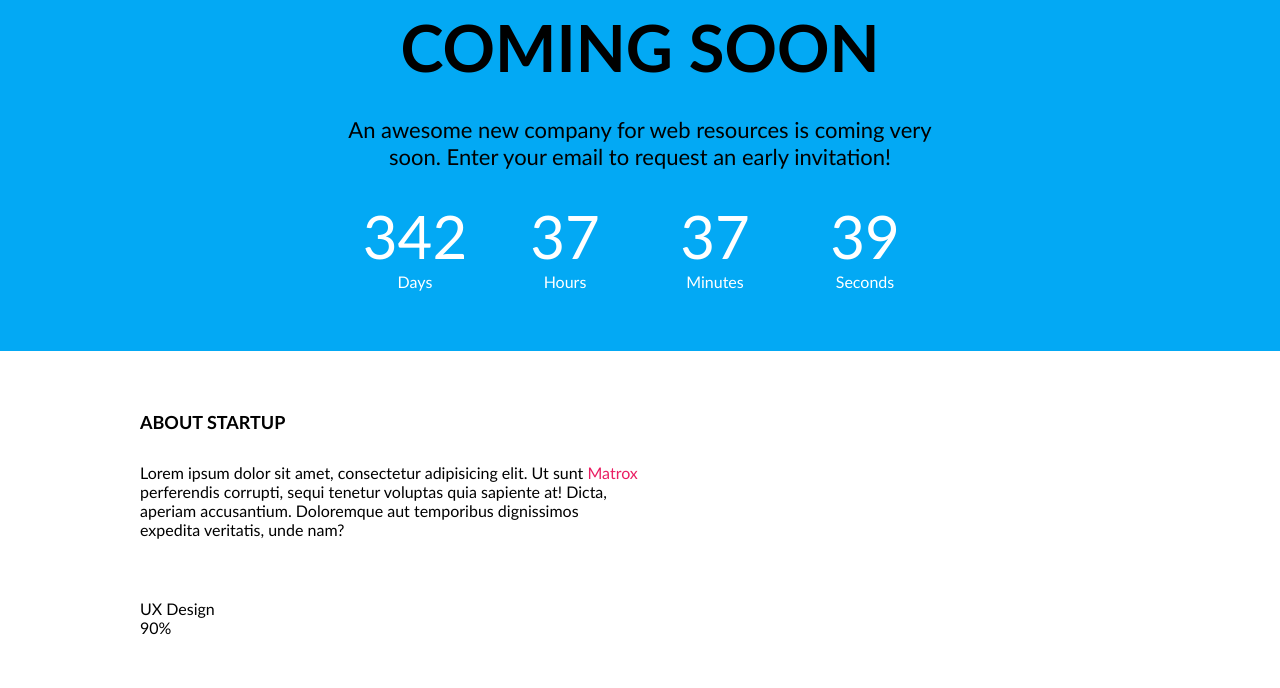
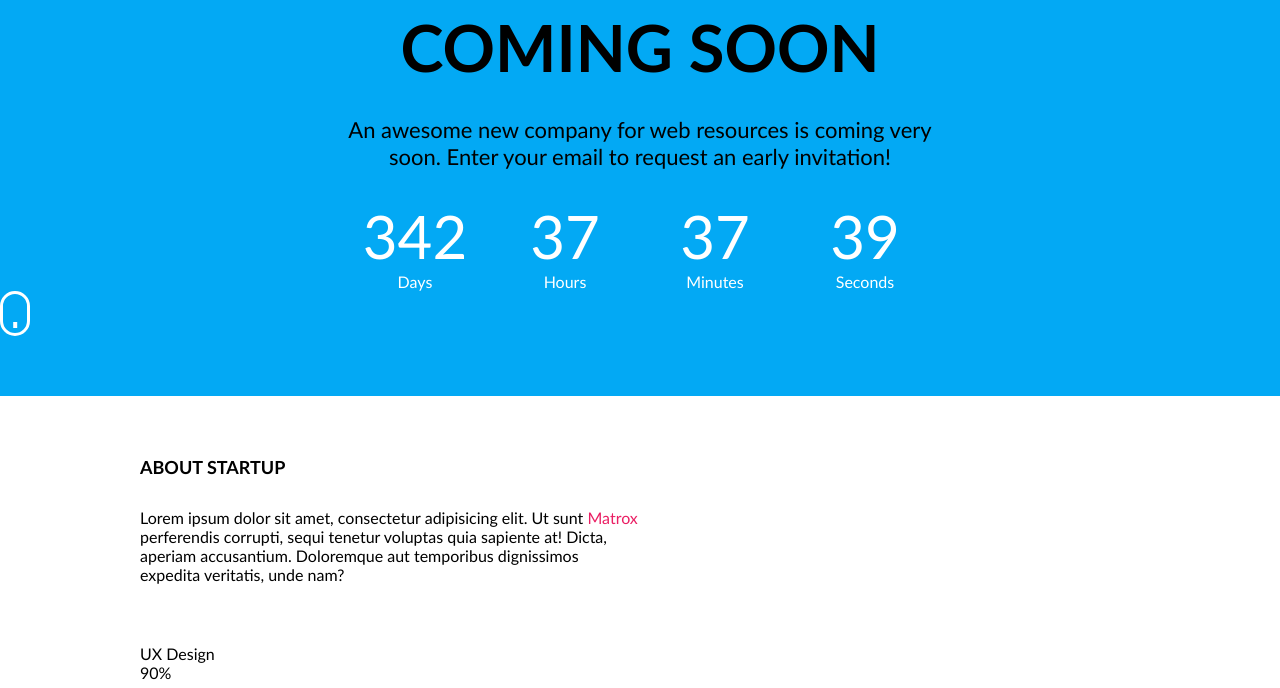
Before and after one commit to Lincikas/07-coming-soon, a website: page index.html in a window 1280 px wide. Shown: the part 112-800 px from the top of the page. Drawn offline with Linux system fonts and the light colour scheme.

Commit message:
Mouse #7

```diff
--- /dev/null
+++ b/css/components/mouse.css
@@ -0,0 +1,31 @@
+.mouse {
+    font-size: 3px;
+    width: 10em;
+    height: 15em;
+    border: 1em solid #fff;
+    border-radius: 5em;
+    position: relative;
+}
+.mouse::before {
+    content: '';
+    display: block;
+    width: 1.2em;
+    height: 2em;
+    position: absolute;
+    top: 2.5em;
+    left: 50%;
+    transform: translateX(-50%);
+    background-color: #fff;
+    animation-name: scroll;
+    animation-duration: 1.3s;
+    animation-iteration-count: infinite;
+}
+
+@keyframes scroll {
+    0% {
+        top: 2.5em;
+    }
+    100% {
+        top: 9.5em;
+    }
+}
--- a/index.html
+++ b/index.html
@@ -21,6 +21,7 @@
     <link rel="stylesheet" href="./css/3rd-party/font-awesome.min.css">
     <!-- components -->
     <link rel="stylesheet" href="css/components/clock.css">
+    <link rel="stylesheet" href="./css/components/mouse.css">
     <link rel="stylesheet" href="css/components/progress-bar.css">
     <!-- pages -->
     <link rel="stylesheet" href="./css/pages/home.css">
@@ -50,6 +51,7 @@
                     <div class="labe">Seconds</div>
                 </div>
             </div>
+            <div class="mouse"></div>
         </div>
     </section>
 
```
